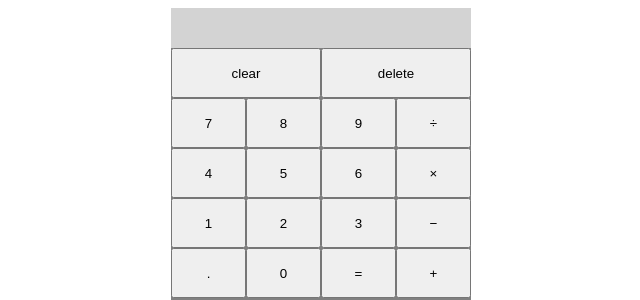
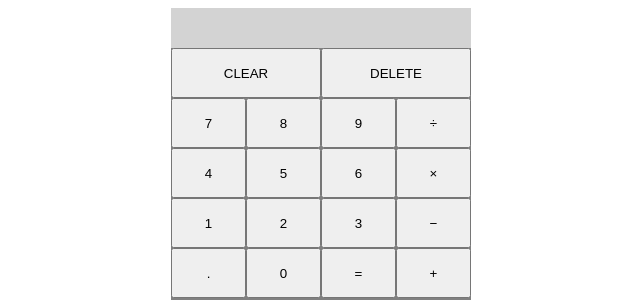
Before and after one commit to nyamashi722/odin-calculator, a plain HTML site: page index.html in a window 1280 px wide. Shown: the top 300 px of the page, 319-959 px from the left. Drawn offline with Linux system fonts and the light colour scheme.

Commit message:
final edit

```diff
--- a/index.html
+++ b/index.html
@@ -30,8 +30,8 @@
                     <button class="button operator multiply" value="*">×</button>
                     <button class="button operator divide" value="/">÷</button>
                     <button class="button equals" value="=">=</button>
-                    <button class="button clear">clear</button>
-                    <button class="button backspace">delete</button>
+                    <button class="button clear">CLEAR</button>
+                    <button class="button backspace">DELETE</button>
                 </div>
             </div>
         </div>
```
